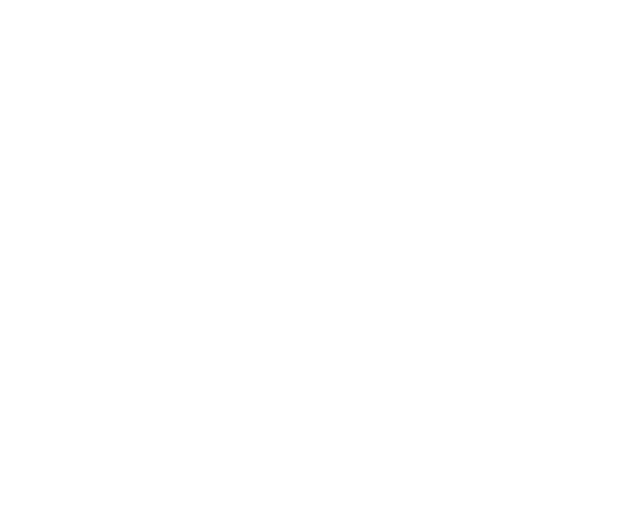
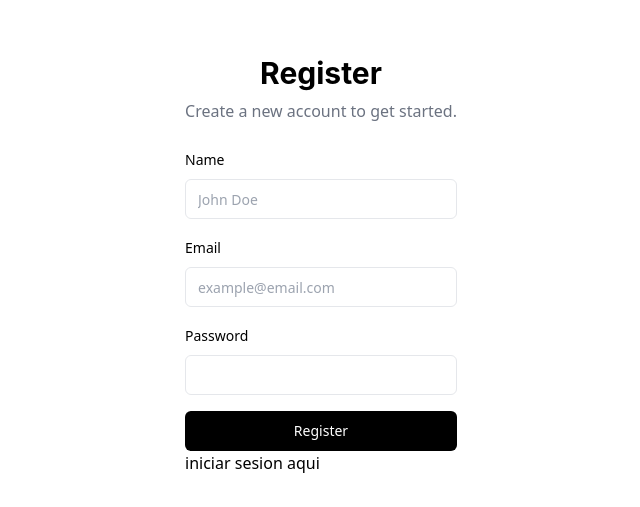
Before and after one commit to VictoriaReyes1803/BatallaNavalFrontend, an Angular app: page /register in a window 1280 px wide. Before the commit this address led to /. Shown: the part 135-642 px from the top of the page, without its empty margins (319-959 px from the left). Built offline with nearby package versions, Linux system fonts and the light colour scheme.

Commit message:
añadiendo registro

```diff
--- a/src/app/Views/Auth/login/login.component.html
+++ b/src/app/Views/Auth/login/login.component.html
@@ -53,11 +53,14 @@
                                     </div>
                                 </div>
                             </div>
-                            <div class="flex items-center p-4 space-y-2">
+                            <div class="flex flex-col items-center p-4 space-y-2">
                                 <button
                                     class="bg-black text-white inline-flex items-center justify-center whitespace-nowrap rounded-md text-sm font-medium ring-offset-background transition-colors focus-visible:outline-none focus-visible:ring-2 focus-visible:ring-ring focus-visible:ring-offset-2 disabled:pointer-events-none disabled:opacity-50 border border-input bg-background hover:bg-accent hover:text-accent-foreground h-10 px-4 py-2 w-full">
                                     Login
                                 </button>
+                                <label class="w-full">
+                                    <a [routerLink]="['/register']" class="text-sm text-accent">Registarse aqui</a>
+                                </label>
                             </div>
                         </div>
                     </div>
--- a/src/app/Views/Auth/login/login.component.ts
+++ b/src/app/Views/Auth/login/login.component.ts
@@ -1,9 +1,12 @@
 import { Component } from '@angular/core';
+import { RouterLink } from '@angular/router';
 
 @Component({
   selector: 'app-login',
   standalone: true,
-  imports: [],
+  imports: [
+    RouterLink
+],
   templateUrl: './login.component.html',
   styleUrl: './login.component.css'
 })
--- a/src/app/Views/Auth/register/register.component.html
+++ b/src/app/Views/Auth/register/register.component.html
@@ -1 +1,66 @@
-<p>register works!</p>
+<main class="w-full h-screen">
+    <div class="cont flex justify-center items-center h-full w-full">
+
+        <style>
+            h1,
+            h2,
+            h3,
+            h4,
+            h5,
+            h6 {
+                font-family: 'Inter', sans-serif;
+                --font-sans: 'Inter';
+            }
+        </style>
+        <style>
+            body {
+                font-family: 'Inter', sans-serif;
+                --font-sans: 'Inter';
+            }
+        </style>
+        <div class="mx-auto max-w-[400px] space-y-6">
+            <div class="space-y-2 text-center">
+                <h1 class="text-3xl font-bold">Register</h1>
+                <p class="text-gray-500 dark:text-gray-400">Create a new account to get started.</p>
+            </div>
+            <div class="space-y-4">
+                <div class="space-y-2">
+                    <label
+                        class="text-sm font-medium leading-none peer-disabled:cursor-not-allowed peer-disabled:opacity-70"
+                        for="name">
+                        Name
+                    </label>
+                    <input
+                        class="flex h-10 w-full rounded-md border border-input bg-background px-3 py-2 text-sm ring-offset-background file:border-0 file:bg-transparent file:text-sm file:font-medium placeholder:text-muted-foreground focus-visible:outline-none focus-visible:ring-2 focus-visible:ring-ring focus-visible:ring-offset-2 disabled:cursor-not-allowed disabled:opacity-50"
+                        id="name" placeholder="John Doe" required="" />
+                </div>
+                <div class="space-y-2">
+                    <label
+                        class="text-sm font-medium leading-none peer-disabled:cursor-not-allowed peer-disabled:opacity-70"
+                        for="email">
+                        Email
+                    </label>
+                    <input
+                        class="flex h-10 w-full rounded-md border border-input bg-background px-3 py-2 text-sm ring-offset-background file:border-0 file:bg-transparent file:text-sm file:font-medium placeholder:text-muted-foreground focus-visible:outline-none focus-visible:ring-2 focus-visible:ring-ring focus-visible:ring-offset-2 disabled:cursor-not-allowed disabled:opacity-50"
+                        id="email" placeholder="example@email.com" required="" type="email" />
+                </div>
+                <div class="space-y-2">
+                    <label
+                        class="text-sm font-medium leading-none peer-disabled:cursor-not-allowed peer-disabled:opacity-70"
+                        for="password">
+                        Password
+                    </label>
+                    <input
+                        class="flex h-10 w-full rounded-md border border-input bg-background px-3 py-2 text-sm ring-offset-background file:border-0 file:bg-transparent file:text-sm file:font-medium placeholder:text-muted-foreground focus-visible:outline-none focus-visible:ring-2 focus-visible:ring-ring focus-visible:ring-offset-2 disabled:cursor-not-allowed disabled:opacity-50"
+                        id="password" required="" type="password" />
+                </div>
+                <button
+                    class="bg-black text-white inline-flex items-center justify-center whitespace-nowrap rounded-md text-sm font-medium ring-offset-background transition-colors focus-visible:outline-none focus-visible:ring-2 focus-visible:ring-ring focus-visible:ring-offset-2 disabled:pointer-events-none disabled:opacity-50 bg-primary text-primary-foreground hover:bg-primary/90 h-10 px-4 py-2 w-full"
+                    type="submit">
+                    Register
+                </button>
+                <a class="w-full mt-7" [routerLink]="['/login']" >iniciar sesion aqui</a>
+            </div>
+        </div>
+    </div>
+</main>
--- a/src/app/Views/Auth/register/register.component.ts
+++ b/src/app/Views/Auth/register/register.component.ts
@@ -1,9 +1,12 @@
 import { Component } from '@angular/core';
+import { RouterLink } from '@angular/router';
 
 @Component({
   selector: 'app-register',
   standalone: true,
-  imports: [],
+  imports: [
+    RouterLink
+],
   templateUrl: './register.component.html',
   styleUrl: './register.component.css'
 })
```
Also changed, not shown: src/app/app.routes.ts (+6 -1 lines).
